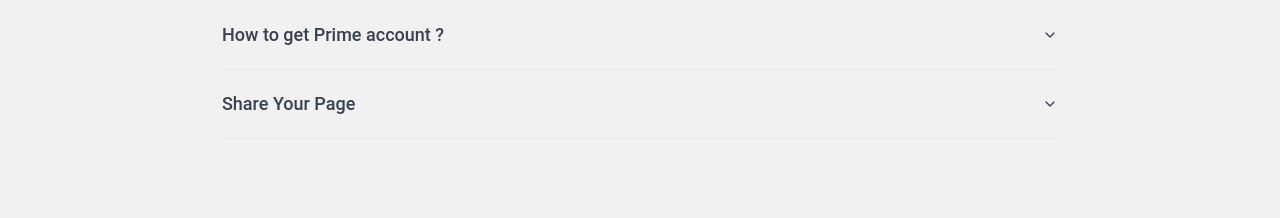
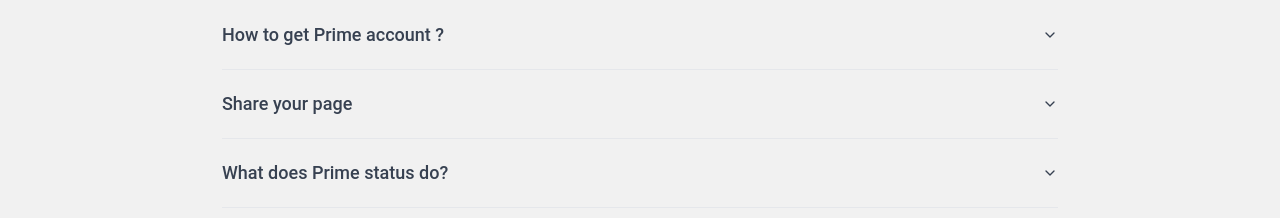
Before and after one commit to Artades/flux-frontend, a Next.js app: page /home/settings in a window 1280 px wide. Shown: the part 200-418 px from the top of the page. Built offline with nearby package versions, Linux system fonts and the light colour scheme; no server answers.

Commit message:
Ding sound when user creates a link and new Settings' ыусÐsection

```diff
--- a/pages/home/create.tsx
+++ b/pages/home/create.tsx
@@ -18,11 +18,15 @@
 
 
 
+
+
+
 const Create = () => {
 	const [linkName, setLinkName] = useState("");
 	const [linkPath, setLinkPath] = useState("");
 	const [linkIcon, setLinkIcon] = useState("");
 	const [isLoading, setIsLoading] = useState(false);
+
 
 	const links = [
 		{
@@ -122,8 +126,10 @@
 		}
 		setIsLoading(true);
 		try {
+			const dingSoundPath = "/sounds/ding.mp3";
+			const dingAudio = new Audio(dingSoundPath);
+			await dingAudio.play();
 			await Api.links.createLink(values);
-
 			toast.success("Link Created!");
 			setLinkName("");
 			setLinkPath("");
--- a/pages/home/settings.tsx
+++ b/pages/home/settings.tsx
@@ -50,7 +50,7 @@
 						</AccordionContent>
 					</AccordionItem>
 					<AccordionItem value="item-2">
-						<AccordionTrigger>Share Your Page</AccordionTrigger>
+						<AccordionTrigger>Share your page</AccordionTrigger>
 						<AccordionContent>
 							<div className="flex flex-col items-start gap-2 cursor-pointer">
 								<p className="text-sm text-neutral-500">
@@ -73,6 +73,24 @@
 							</div>
 						</AccordionContent>
 					</AccordionItem>
+					<AccordionItem value="item-3">
+						<AccordionTrigger >
+							What does Prime status do?
+						</AccordionTrigger>
+						<AccordionContent className="">
+							<ul className="list-disc flex flex-col items-start gap-3">
+								<li className="">
+									<span className="font-semibold">Ability to have a custom avatar:</span> With Prime status, you can set and use your own custom avatar, giving your profile a personalized touch.
+								</li>
+								<li className="">
+									<span className="font-semibold">Ability to receive donations from foreigners:</span> As a Prime member, you can accept donations from users all around the world via Ko-Fi, allowing you to receive financial support and gratitude from a global community.
+								</li>
+								<li>
+									<span className="font-semibold">Ability to attach your own card:</span> Prime status enables you to attach your own card to your account, giving you the convenience to make payments, purchases, and other financial transactions directly through the platform.
+								</li>
+							</ul>
+						</AccordionContent>
+					</AccordionItem>
 
 				</Accordion>
 			</div>
--- a/pages/users/[nickName].tsx
+++ b/pages/users/[nickName].tsx
@@ -6,6 +6,7 @@
 import { LinkItemProps } from "@/api/dto/link.dto";
 import UserLinks from "@/components/user-page/user-links/UserLinks";
 import MetaHead from "@/components/meta/MetaHead";
+import {UserPlusIcon} from "@heroicons/react/24/outline";
 
 
 
@@ -58,6 +59,7 @@
 			>
 
 				<div className="container">
+
 					<UserInfo info={userData} />
 					<UserLinks links={links} />
 				</div>
```
Also changed, not shown: 1 other file (tests, documents, lock files or other folders).
